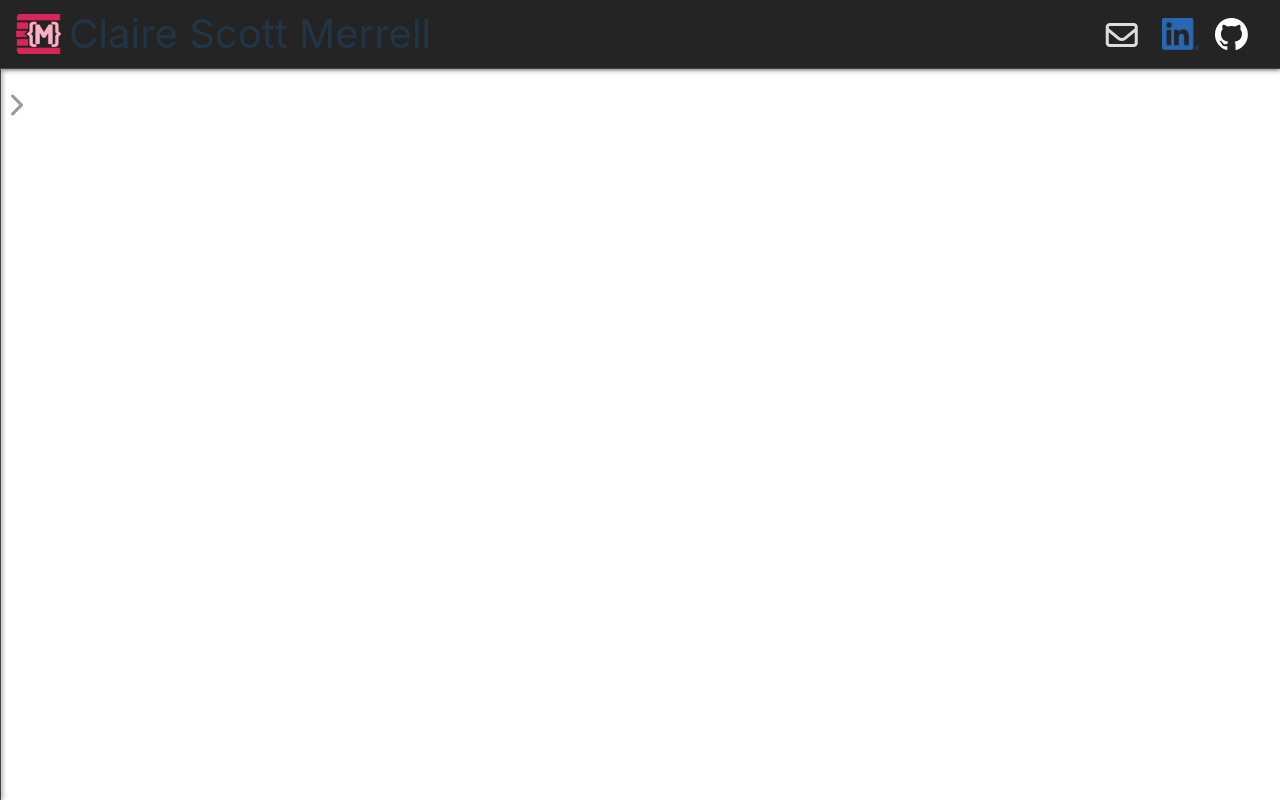
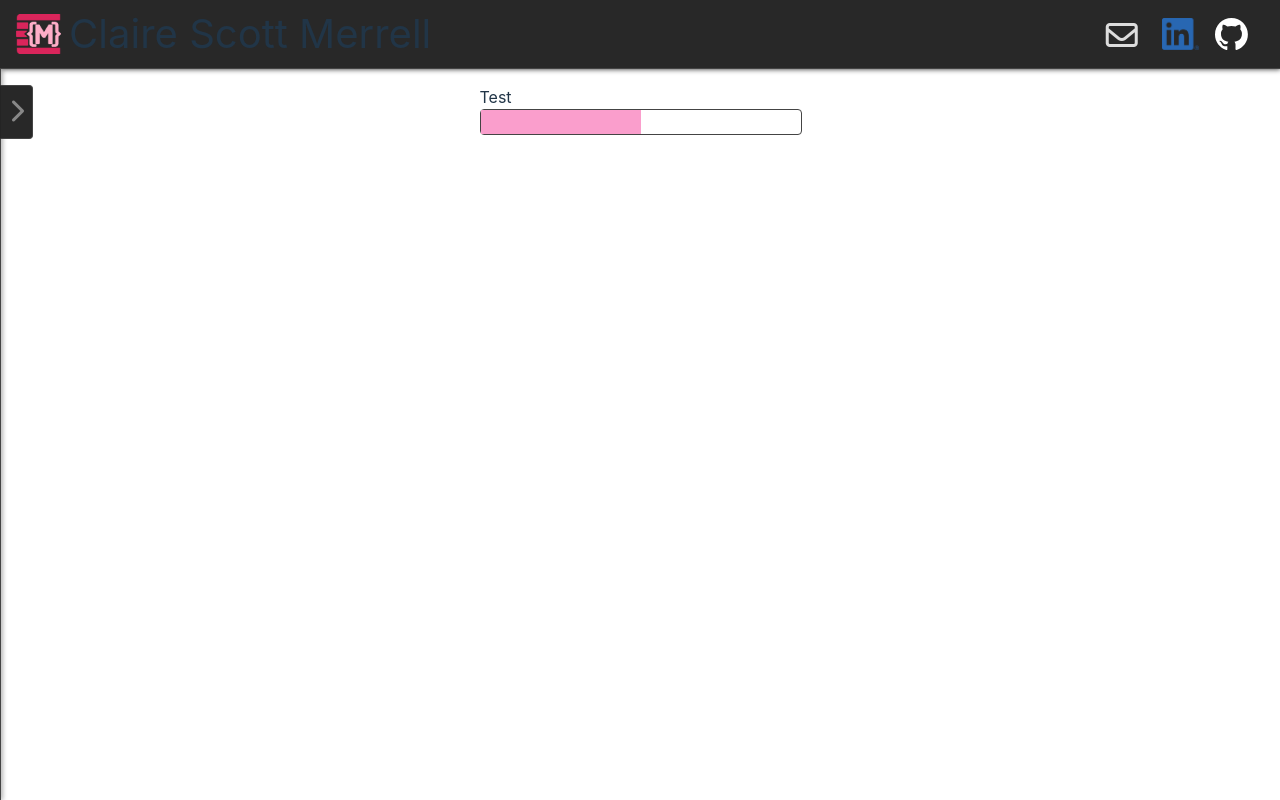
Before and after one commit to csmerrell/clairescott.dev, a React (Vite) app: page / in a window 1280 px wide. Built offline with nearby package versions, Linux system fonts and the light colour scheme.

Commit message:
Adjusts left-nav styles. Fixes slot content. Adjusts colors. Adds a barebones animated progress bar.

```diff
--- a/src/App.tsx
+++ b/src/App.tsx
@@ -1,9 +1,13 @@
 import Hud from './components/hud/Hud';
+
+import AnimatedProgressBar from './components/charts/AnimatedProgressBar';
 
 function App() {
   return (
     <Hud>
-      <div>Hello World</div>
+      <div slot="main-module">
+        <AnimatedProgressBar label="Test" progress={50} />
+      </div>
     </Hud>
   );
 }
--- /dev/null
+++ b/src/components/charts/AnimatedProgressBar.tsx
@@ -0,0 +1,60 @@
+//react
+import React, { useEffect, useState, useRef } from 'react';
+import styled from 'styled-components';
+
+//components
+
+//types
+import type { ComponentParams } from '@/types/ReactCustom';
+export type AnimatedProgressBarParams = ComponentParams & {
+  label: string;
+  progress: number; //[0 - 100]
+};
+
+//styles
+const StyledProgressBar = styled.div`
+  .bar-outer {
+    border: 1px solid var(--clr-border);
+    border-radius: 0.25rem;
+    width: 20rem;
+    height: 1.5rem;
+    .bar-inner {
+      --progress-bar: 0;
+      width: var(--progress-bar);
+      height: 100%;
+      transition: width 0.5s ease-out;
+      background-color: var(--clr-primary);
+    }
+  }
+`;
+
+//component definition
+const AnimatedProgressBar: React.FC<AnimatedProgressBarParams> = ({
+  label,
+  progress,
+  className,
+}) => {
+  //state logic
+  const innerBar = useRef(null);
+  useEffect(() => {
+    if (!innerBar.current) return;
+    (innerBar.current as HTMLDivElement).style.setProperty(
+      '--progress-bar',
+      `${progress}%`
+    );
+  }, [innerBar, progress]);
+
+  //slot logic
+
+  //template
+  return (
+    <StyledProgressBar className={className ? ' ' + className : ''}>
+      <label>{label}</label>
+      <div className="bar-outer">
+        <div ref={innerBar} className="bar-inner"></div>
+      </div>
+    </StyledProgressBar>
+  );
+};
+
+export default AnimatedProgressBar;
--- a/src/components/hud/HUD.tsx
+++ b/src/components/hud/HUD.tsx
@@ -22,8 +22,12 @@ const StyledHUD = styled.div`
       display: flex;
       flex-flow: row;
 
-      .main-panel {
+      #main-panel {
+        flex-grow: 1;
         overflow: auto;
+        display: flex;
+        flex-flow: column;
+        align-items: center;
       }
 
       > * {
--- a/src/components/hud/Header.tsx
+++ b/src/components/hud/Header.tsx
@@ -14,7 +14,7 @@ const StyledHeader = styled.div`
     justify-content: flex-start;
     align-items: center;
 
-    background-color: var(--clr-bg);
+    background-color: var(--clr-bg-light-5);
     z-index: var(--header);
     padding: 0.25rem 1rem;
     border-bottom: 1px solid var(--clr-border);
--- a/src/components/hud/LeftNav.tsx
+++ b/src/components/hud/LeftNav.tsx
@@ -1,8 +1,9 @@
 //react
-import React, { useState, useRef, TransitionEvent } from 'react';
+import React, { useState, useRef } from 'react';
 import styled from 'styled-components';
 
 //components
+import CoordinateContainer from '@/components/layout/CoordinateContainer';
 
 //types
 import type { ComponentParams } from '@/types/ReactCustom';
@@ -13,39 +14,51 @@ const StyledLeftNav = styled.div`
     position: relative;
     border-right: 1px solid var(--clr-border);
     box-shadow: 0 0 5px 0.5px var(--clr-border);
+    background-color: var(--clr-bg-light-5);
+
     .nav-panel {
       width: 0;
       overflow: hidden;
       transition: width 0.5s ease-out;
-
-      .dismisser {
-        font-size: 1.5rem;
-        color: var(--clr-secondary);
-        position: absolute;
-        right: 1rem;
-        top: 0.5rem;
-        cursor: pointer;
-        transition: color 0.2s ease-out;
-
-        &:hover {
-          color: var(--clr-font);
-        }
-      }
     }
 
     &.expanded {
       .nav-panel {
         width: 16rem;
+        .expander {
+          padding: 0.5rem;
+          padding-left: 0;
+          left: unset;
+          right: 0;
+          border: none;
+          top: -1.5rem;
+          .fa {
+            transform: scaleX(-1);
+          }
+        }
       }
     }
 
     .expander {
       position: absolute;
-      padding: 0.5rem 0.5rem;
+      left: 100%;
+      padding: 0.5rem;
       font-size: 1.5rem;
       color: var(--clr-secondary);
       cursor: pointer;
       transition: color 0.2s ease-out;
+
+      border: 1px solid var(--clr-border);
+      border-left-color: var(--clr-bg);
+      background-color: var(--clr-bg-light-5);
+      border-top-right-radius: 0.25rem;
+      border-bottom-right-radius: 0.25rem;
+
+      .fa {
+        transition:
+          transform 0.5s ease-out,
+          position 0.2s ease-out;
+      }
 
       &:hover {
         color: var(--clr-font);
@@ -86,14 +99,13 @@ const LeftNav: React.FC<ComponentParams> = ({ className }) => {
         ${toggling ? 'toggling' : ''}
       `}
     >
-      <div>
+      <CoordinateContainer>
         <div ref={navPanel} className={`nav-panel`}>
-          <span className="dismisser fa fa-times" onClick={toggle} />
+          <span className="expander" onClick={toggle}>
+            <span className="fa fa-chevron-right" />
+          </span>
         </div>
-        {!expanded && !toggling && (
-          <span className="expander fa fa-chevron-right" onClick={toggle} />
-        )}
-      </div>
+      </CoordinateContainer>
     </StyledLeftNav>
   );
 };
--- /dev/null
+++ b/src/components/layout/CoordinateContainer.tsx
@@ -0,0 +1,55 @@
+//react
+import React from 'react';
+import styled from 'styled-components';
+
+//components
+
+//types
+import type { ComponentParams, SlotChildElement } from '@/types/ReactCustom';
+
+//styles
+const StyledContainer = styled.div`
+  &.normalizer-outer {
+    position: relative;
+    display: table;
+    height: 100%;
+    width: 100%;
+
+    .normalizer-inner {
+      display: table-cell;
+      height: 1px;
+
+      > * {
+        min-height: 100%;
+        min-width: 100%;
+      }
+    }
+  }
+`;
+
+//component definition
+const CoordinateContainer: React.FC<ComponentParams> = ({
+  children,
+  className,
+}) => {
+  //state logic
+
+  //slot logic
+  const slotContent = React.Children.toArray(children).filter((child) => {
+    return (
+      React.isValidElement<SlotChildElement>(child) &&
+      child.props.slot === undefined
+    );
+  });
+
+  //template
+  return (
+    <StyledContainer
+      className={`normalizer-outer${className ? ' ' + className : ''}`}
+    >
+      <div className="normalizer-inner">{slotContent}</div>
+    </StyledContainer>
+  );
+};
+
+export default CoordinateContainer;
--- a/src/styles/colors.scss
+++ b/src/styles/colors.scss
@@ -3,16 +3,24 @@
   --clr-white: #fff;
   --clr-off-white: #fafafa;
 
+  //pinks
+  --clr-pink: #fa9ecc;
+
   //grays
-  --clr-secondary: #999;
   --clr-light-gray: #ddd;
   --clr-mid-gray: #888;
   --clr-dark-gray: #444;
   --clr-bottom-gray: #242424;
+  --clr-bottom-gray-light-5: #282828;
+  --clr-bottom-gray-dark-5: #202020;
 
   //resolved color variables
+  --clr-primary: var(--clr-pink);
+  --clr-secondary: var(--clr-mid-gray);
   --clr-border: var(--clr-dark-gray);
   --clr-bg: var(--clr-bottom-gray);
+  --clr-bg-light-5: var(--clr-bottom-gray-light-5);
+  --clr-bg-dark-5: var(--clr-bottom-gray-dark-5);
   --clr-font: var(--clr-off-white);
 
   //assignment
--- a/vite.config.ts
+++ b/vite.config.ts
@@ -1,7 +1,13 @@
-import { defineConfig } from 'vite'
-import react from '@vitejs/plugin-react-swc'
+import { defineConfig } from 'vite';
+import react from '@vitejs/plugin-react-swc';
+import path from 'path';
 
 // https://vitejs.dev/config/
 export default defineConfig({
   plugins: [react()],
-})
+  resolve: {
+    alias: {
+      '@': path.resolve(__dirname, 'src'),
+    },
+  },
+});
```
Also changed, not shown: src/components/layout/HeightNormalizer.tsx (deleted), 1 other file (tests, documents, lock files or other folders).
